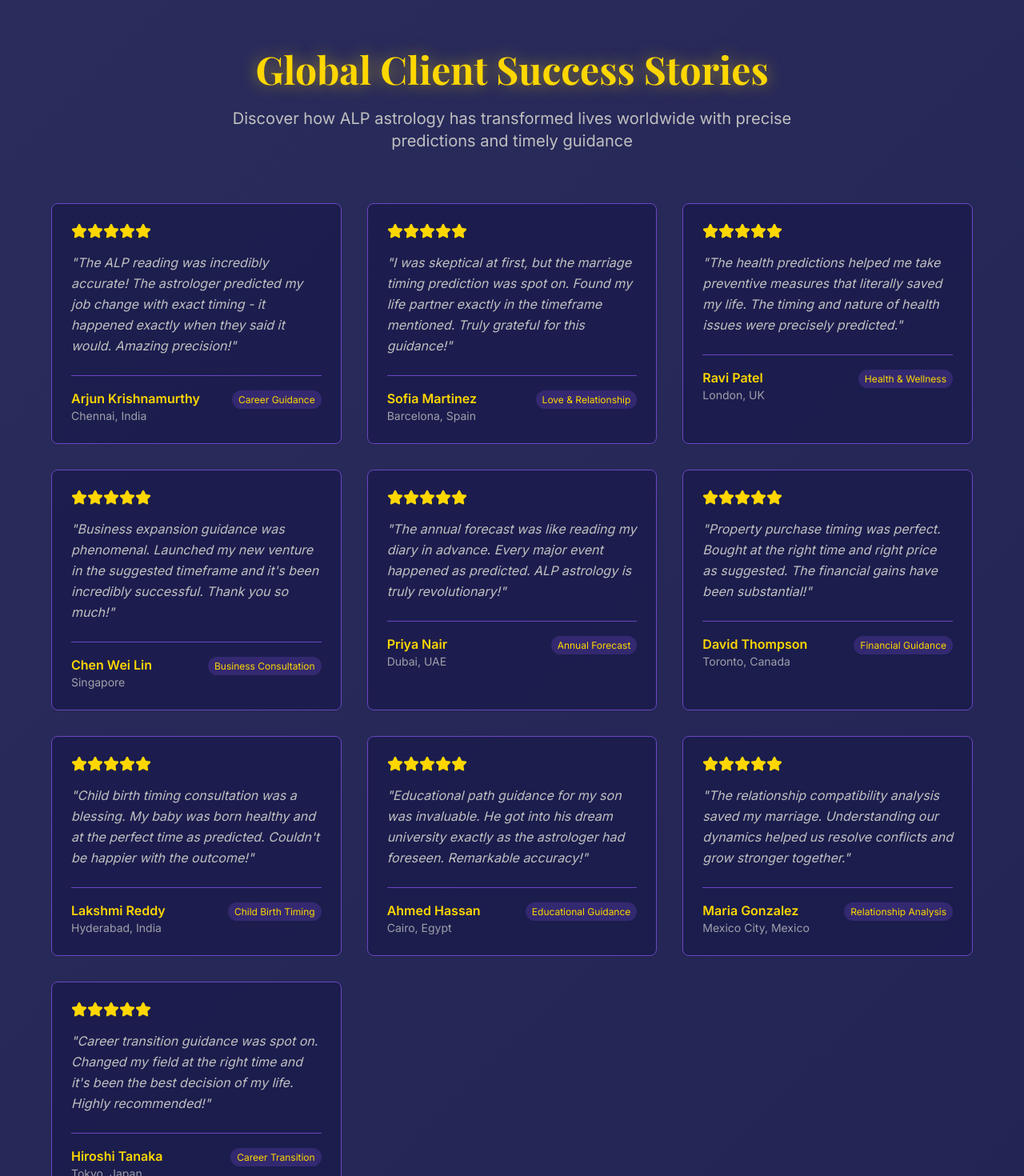
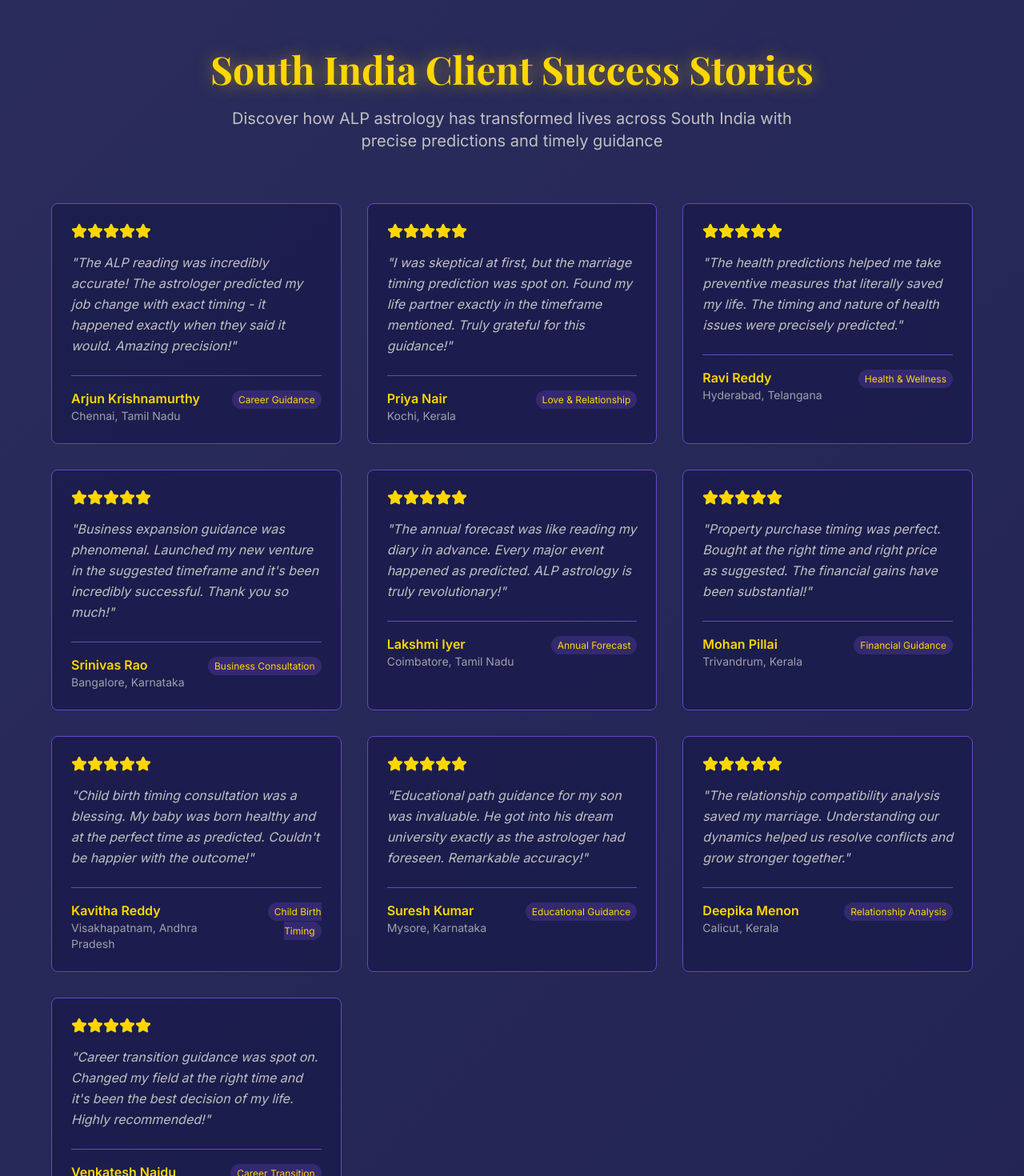
Before and after one commit to JK2705/astro-life-unveiled-web, a React (Vite) app: page / in a window 1280 px wide. Shown: the part 5840-7310 px from the top of the page at 80% size. Built offline with nearby package versions, Linux system fonts and the light colour scheme.

Commit message:
Refactor: Update testimonials and contact info
Updated testimonials to feature Indian locations, primarily from the South, and adjusted names. Modified the "Start Your Journey" button to direct to the specified WhatsApp number.

```diff
--- a/src/components/TestimonialsSection.tsx
+++ b/src/components/TestimonialsSection.tsx
@@ -1,3 +1,4 @@
+
 import React from 'react';
 import { Card, CardContent } from './ui/card';
 import { Star, MessageCircle } from 'lucide-react';
@@ -6,70 +7,70 @@ const TestimonialsSection = () => {
   const testimonials = [
     {
       name: "Arjun Krishnamurthy",
-      location: "Chennai, India",
+      location: "Chennai, Tamil Nadu",
       text: "The ALP reading was incredibly accurate! The astrologer predicted my job change with exact timing - it happened exactly when they said it would. Amazing precision!",
       rating: 5,
       service: "Career Guidance"
     },
     {
-      name: "Sofia Martinez",
-      location: "Barcelona, Spain",
+      name: "Priya Nair",
+      location: "Kochi, Kerala",
       text: "I was skeptical at first, but the marriage timing prediction was spot on. Found my life partner exactly in the timeframe mentioned. Truly grateful for this guidance!",
       rating: 5,
       service: "Love & Relationship"
     },
     {
-      name: "Ravi Patel",
-      location: "London, UK",
+      name: "Ravi Reddy",
+      location: "Hyderabad, Telangana",
       text: "The health predictions helped me take preventive measures that literally saved my life. The timing and nature of health issues were precisely predicted.",
       rating: 5,
       service: "Health & Wellness"
     },
     {
-      name: "Chen Wei Lin",
-      location: "Singapore",
+      name: "Srinivas Rao",
+      location: "Bangalore, Karnataka",
       text: "Business expansion guidance was phenomenal. Launched my new venture in the suggested timeframe and it's been incredibly successful. Thank you so much!",
       rating: 5,
       service: "Business Consultation"
     },
     {
-      name: "Priya Nair",
-      location: "Dubai, UAE",
+      name: "Lakshmi Iyer",
+      location: "Coimbatore, Tamil Nadu",
       text: "The annual forecast was like reading my diary in advance. Every major event happened as predicted. ALP astrology is truly revolutionary!",
       rating: 5,
       service: "Annual Forecast"
     },
     {
-      name: "David Thompson",
-      location: "Toronto, Canada",
+      name: "Mohan Pillai",
+      location: "Trivandrum, Kerala",
       text: "Property purchase timing was perfect. Bought at the right time and right price as suggested. The financial gains have been substantial!",
       rating: 5,
       service: "Financial Guidance"
     },
     {
-      name: "Lakshmi Reddy",
-      location: "Hyderabad, India",
+      name: "Kavitha Reddy",
+      location: "Visakhapatnam, Andhra Pradesh",
       text: "Child birth timing consultation was a blessing. My baby was born healthy and at the perfect time as predicted. Couldn't be happier with the outcome!",
       rating: 5,
       service: "Child Birth Timing"
     },
     {
-      name: "Ahmed Hassan",
-      location: "Cairo, Egypt",
+      name: "Suresh Kumar",
+      location: "Mysore, Karnataka",
       text: "Educational path guidance for my son was invaluable. He got into his dream university exactly as the astrologer had foreseen. Remarkable accuracy!",
       rating: 5,
       service: "Educational Guidance"
     },
     {
-      name: "Maria Gonzalez",
-      location: "Mexico City, Mexico",
+      name: "Deepika Menon",
+      location: "Calicut, Kerala",
       text: "The relationship compatibility analysis saved my marriage. Understanding our dynamics helped us resolve conflicts and grow stronger together.",
       rating: 5,
       service: "Relationship Analysis"
     },
     {
-      name: "Hiroshi Tanaka",
-      location: "Tokyo, Japan",
+      name: "Venkatesh Naidu",
+      location: "Tirupati, Andhra Pradesh",
       text: "Career transition guidance was spot on. Changed my field at the right time and it's been the best decision of my life. Highly recommended!",
       rating: 5,
       service: "Career Transition"
@@ -81,10 +82,10 @@ const TestimonialsSection = () => {
       <div className="container mx-auto max-w-7xl">
         <div className="text-center mb-16">
           <h2 className="text-4xl sm:text-5xl font-serif font-bold text-astrology-gold glow-text mb-6">
-            Global Client Success Stories
+            South India Client Success Stories
           </h2>
           <p className="text-xl text-astrology-silver max-w-3xl mx-auto">
-            Discover how ALP astrology has transformed lives worldwide with precise predictions and timely guidance
+            Discover how ALP astrology has transformed lives across South India with precise predictions and timely guidance
           </p>
         </div>
 
@@ -130,13 +131,13 @@ const TestimonialsSection = () => {
         <div className="text-center mt-16">
           <div className="bg-gradient-to-r from-astrology-deep/50 to-astrology-cosmic/50 rounded-lg p-8 max-w-2xl mx-auto border border-astrology-gold/20">
             <h3 className="text-2xl font-serif font-bold text-astrology-gold mb-4">
-              Join Thousands of Satisfied Clients Worldwide
+              Join Thousands of Satisfied Clients Across South India
             </h3>
             <p className="text-astrology-silver mb-6">
               Experience the accuracy and life-changing insights of ALP astrology for yourself
             </p>
             <a
-              href="https://wa.me/919999999999"
+              href="https://wa.me/919360878276"
               className="inline-flex items-center gap-2 bg-astrology-gold text-astrology-deep px-8 py-3 rounded-full font-semibold hover-glow hover:scale-105 transition-all duration-300"
             >
               <MessageCircle className="w-5 h-5" />
```
